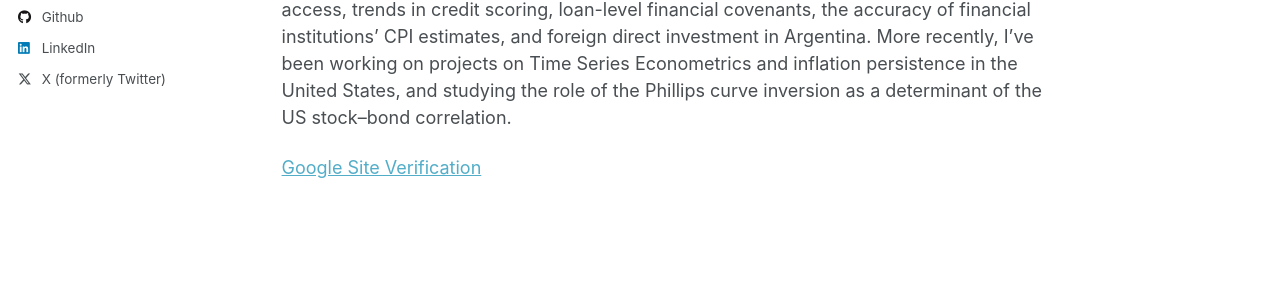
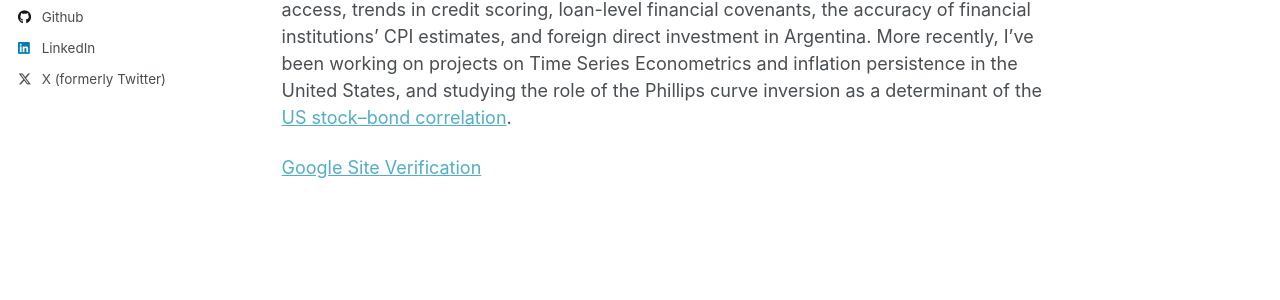
Before and after one commit to arianagamero11/arianagamero11.github.io, a Jekyll site: the page built from _pages/about.md, in a window 1280 px wide and 986 px high. Shown: the part 383-683 px from the top of the window. Built offline with Jekyll 4.4.1, drawn with Linux system fonts in a browser that asks for light colours; some web fonts are replaced; some of the changed lines change nothing that is shown; some of the changed text lies outside the part shown.

Commit message:
Update about.md

```diff
--- a/_pages/about.md
+++ b/_pages/about.md
@@ -8,7 +8,7 @@
 ---
 
 ## About me
-I am a Research Analyst in [Morgan Stanley's Global Macro Research team](https://www.morganstanley.com/what-we-do/research). I completed my undergraduate studies in Economics and Statistics at Columbia University and was a research and teaching assistant for the Columbia Economics Department for three years. I am an alum of the Federal Reserve Board, [Innovations for Poverty Action (IPA) Peru](https://poverty-action.org/study/impact-text-based-campaign-intimate-partner-violence-during-covid-19-peru), and [Carroll Round](https://sfs.georgetown.edu/carroll-round/conference/). In my research experience, I have examined interest rate caps and credit access, trends in credit scoring, loan-level financial covenants, the accuracy of financial institutions' CPI estimates, and foreign direct investment in Argentina. More recently, I’ve been working on projects on Time Series Econometrics and inflation persistence in the United States, and studying the role of the Phillips curve inversion as a determinant of the US stock–bond correlation.
+I am a Research Analyst in [Morgan Stanley's Global Macro Research team](https://www.morganstanley.com/what-we-do/research). I completed my undergraduate studies in Economics and Statistics at Columbia University and was a research and teaching assistant for the Columbia Economics Department for three years. I am an alum of the Federal Reserve Board, [Innovations for Poverty Action (IPA) Peru](https://poverty-action.org/study/impact-text-based-campaign-intimate-partner-violence-during-covid-19-peru), and [Carroll Round](https://sfs.georgetown.edu/carroll-round/conference/). In my research experience, I have examined interest rate caps and credit access, trends in credit scoring, loan-level financial covenants, the accuracy of financial institutions' CPI estimates, and foreign direct investment in Argentina. More recently, I’ve been working on projects on Time Series Econometrics and inflation persistence in the United States, and studying the role of the Phillips curve inversion as a determinant of the [US stock–bond correlation](https://www.morganstanley.com/ideas/60-40-investment-portfolio-future).
 
 
 
```
